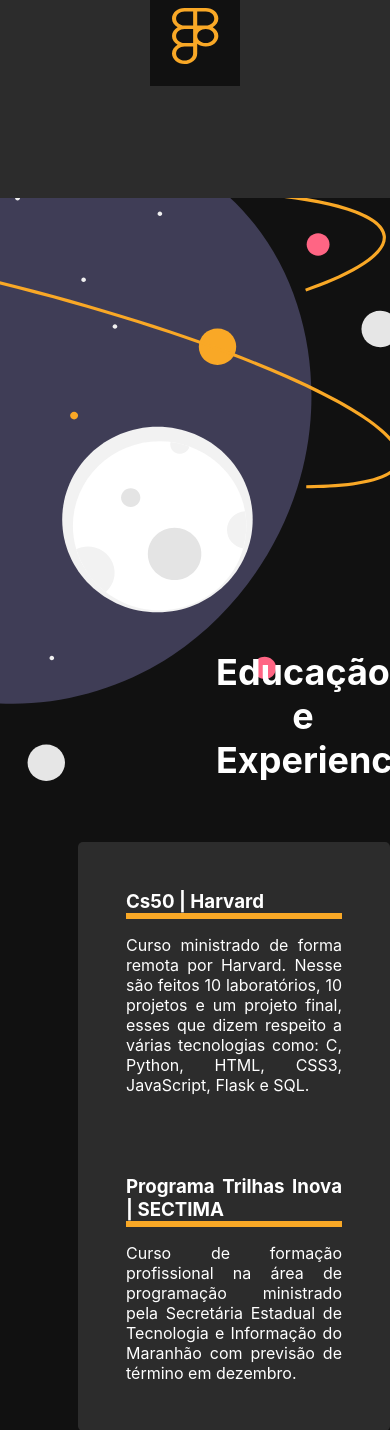
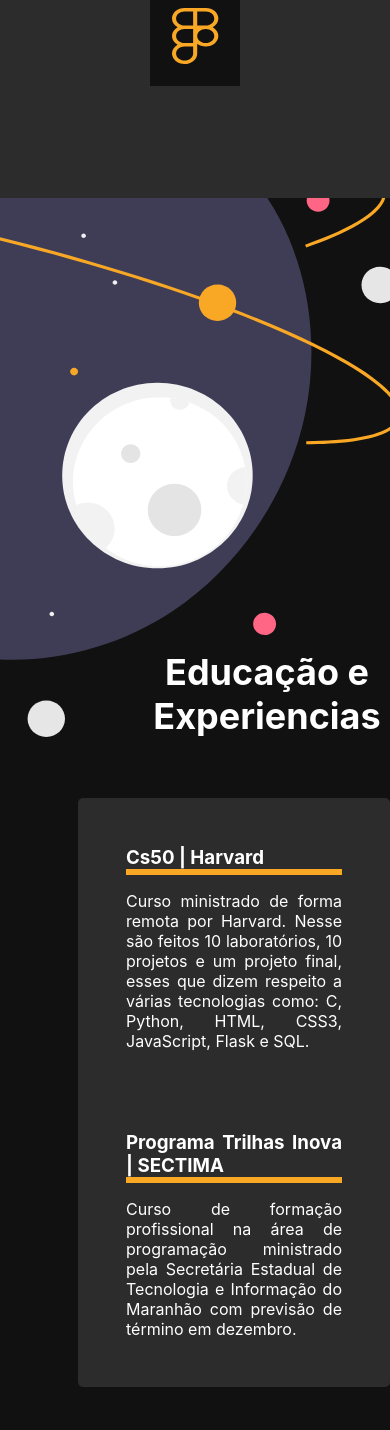
Before and after one commit to igorl4d/Portfolio, a PHP site: page / in a window 390 px wide; the page is wider, and only the part inside the window is pictured. Shown: the part 4924-6354 px from the top of that part. Run offline with PHP 8.4, Linux system fonts and the light colour scheme.

Commit message:
Update style.css

```diff
--- a/style.css
+++ b/style.css
@@ -576,6 +576,7 @@
     text-align: center;
     position: relative;
     top: 380px;
+    margin-left: 4em;
   }
 
   .item-experiencia {
```
